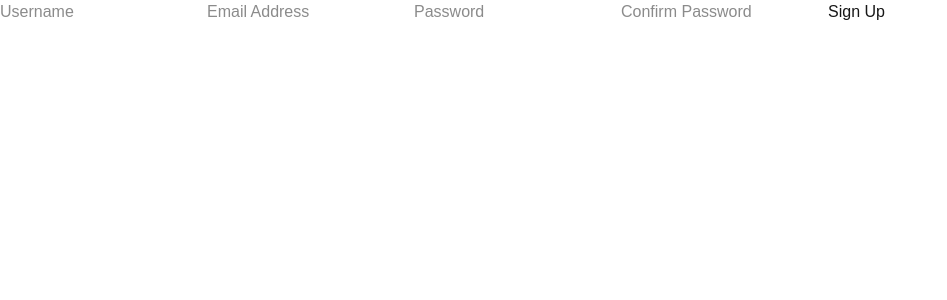
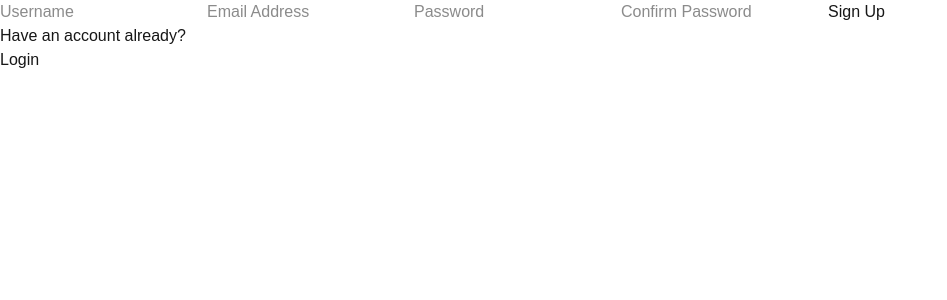
Before and after one commit to JonBabao/SWAP-Skills-Without-A-Price, a Next.js app: page /auth/register in a window 1280 px wide. Shown: the top 300 px of the page, without its empty margins (0-947 px from the left). Built offline with nearby package versions, Linux system fonts and the light colour scheme; no server answers.

Commit message:
Add link to login

```diff
--- a/src/app/components/Register.tsx
+++ b/src/app/components/Register.tsx
@@ -2,6 +2,7 @@
 
 import React, { useState } from 'react';
 import { createClient } from '../../../lib/supabase/client';
+import Link from "next/link";
 
 const Register: React.FC = () => {
     const supabase = createClient();
@@ -89,6 +90,14 @@
             <button type="submit">
                 Sign Up
             </button>
+            <div>
+                <p>Have an account already?&nbsp;</p>
+                <Link href="/auth/login">
+                    <button type="button">
+                        Login
+                    </button>
+                </Link>
+            </div>
         </form>
     );
 };
```
